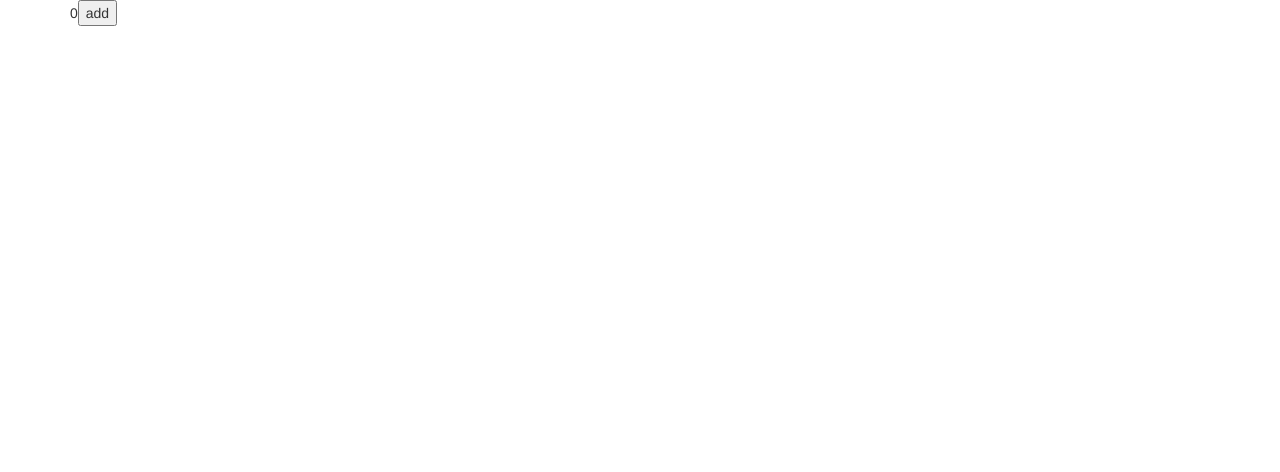
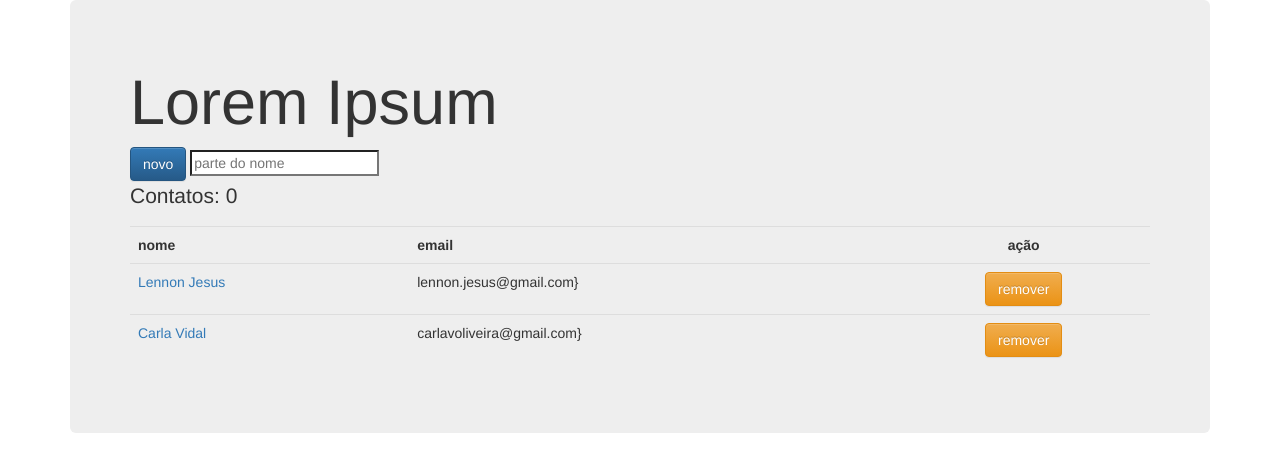
Before and after one commit to lennonjesus/how-to-mean, a website: page public/index.html at #/contatos in a window 1280 px wide. Drawn offline with Linux system fonts and the light colour scheme.

Commit message:
estilizando com bootstrap

```diff
--- a/public/js/controllers/ContatosController.js
+++ b/public/js/controllers/ContatosController.js
@@ -5,4 +5,13 @@
 	$scope.add = function () {
 		$scope.count++;
 	}
+
+
+	$scope.contatos = [
+		{id: 1, nome: 'Lennon Jesus', email: 'lennon.jesus@gmail.com'},
+		{id: 2, nome: 'Carla Vidal', email: 'carlavoliveira@gmail.com'}
+	];
+
+	$scope.filtro = '';
+
 })
--- a/public/partials/contatos.html
+++ b/public/partials/contatos.html
@@ -1,2 +1,29 @@
+<div class="jumbotron">
 
-{{count}}<button ng-click="add()">add</button>
+	<h1>
+		Lorem Ipsum
+	</h1>
+	<button class="btn btn-primary" ng-click="add()">novo</button>
+	<input type="search" placeholder="parte do nome" ng-model="filtro" />
+	<p>Contatos: {{count}}</p>
+	<div class="table-responsive">
+		<table class="table table-hover">
+			<tr>
+				<th>nome</th>
+				<th>email</th>
+				<th class="text-center">ação</th>
+			</tr>
+			<tr ng-repeat="contato in contatos | filter: filtro">
+				<td>
+					<a>{{contato.nome}}</a>
+				</td>
+				<td>{{contato.email}}}</td>
+				<td class="text-center">
+					<button class="btn btn-warning">remover</button>
+				</td>
+			</tr>
+
+		</table>
+
+	</div>
+</div>
```
